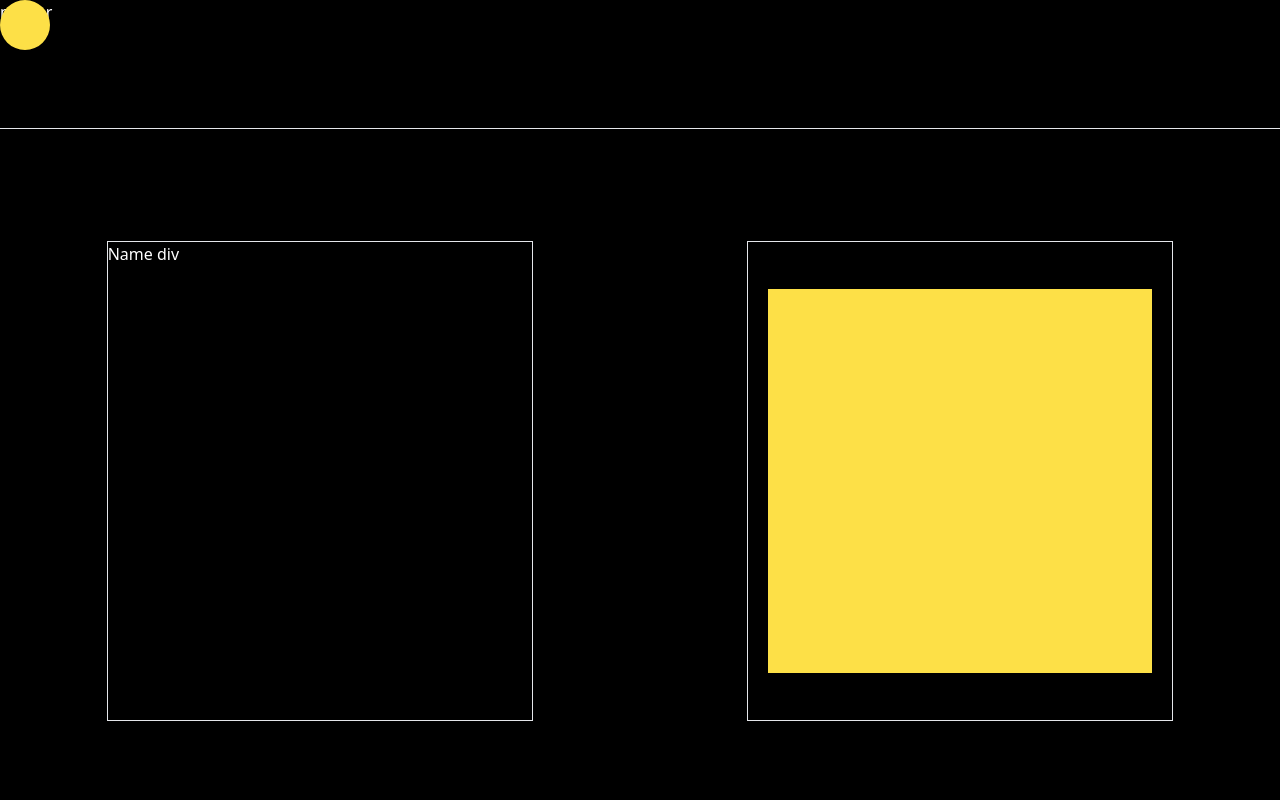
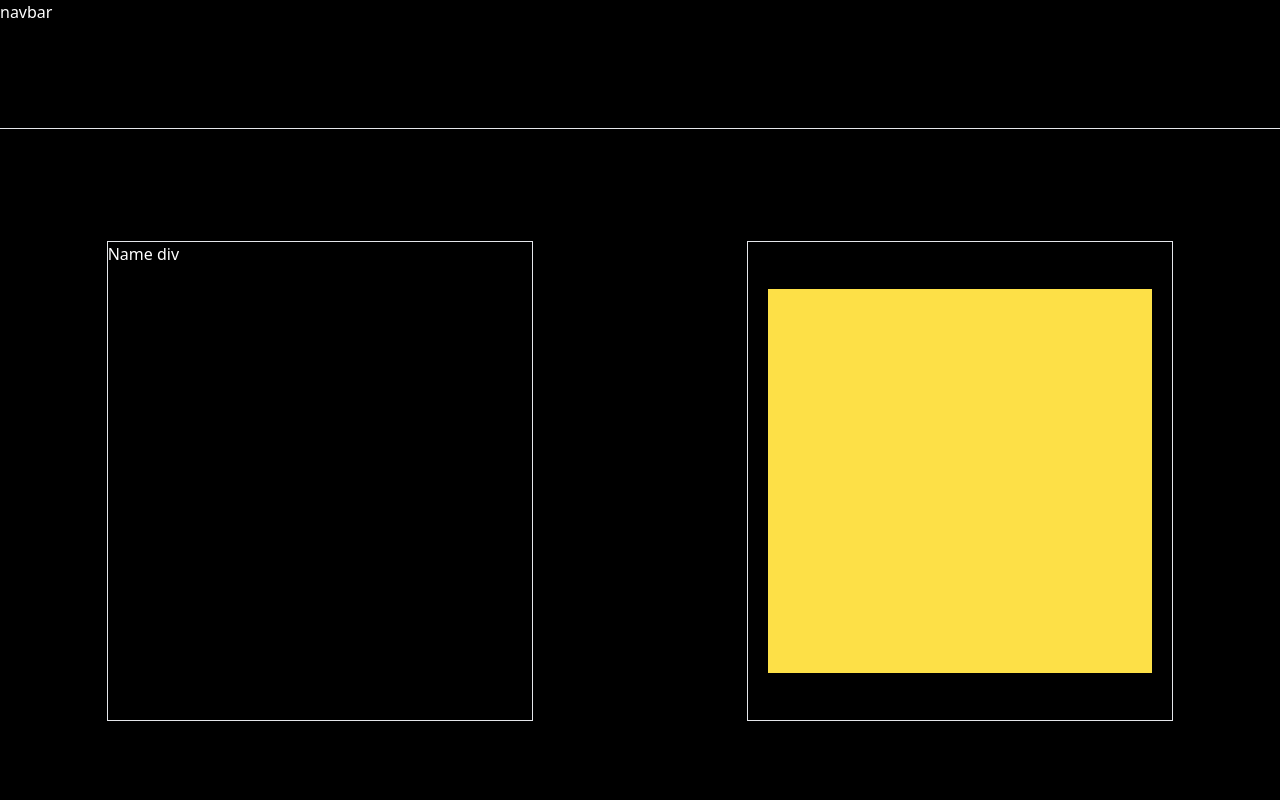
Before and after one commit to ShreyasGanesh911/Portfolio-2.0, a React (Create React App) app: page / in a window 1280 px wide. Shown: the top 800 px of the page. Built offline with nearby package versions, Linux system fonts and the light colour scheme.

Commit message:
code cleanup

```diff
--- a/src/Pages/Landing.tsx
+++ b/src/Pages/Landing.tsx
@@ -2,18 +2,18 @@ import { motion } from 'framer-motion'
 import React, { useEffect, useState } from 'react'
 
 export default function Landing() {
-  const [mouse,setMouse] = useState({x:0,y:0})
-  useEffect(()=>{
-    const myFunc = (e:MouseEvent)=>setMouse({x:e.clientX-25,y:e.clientY-25})
-    window.addEventListener('mousemove',myFunc)
-    return ()=>{
-      window.removeEventListener('mousemove',myFunc)
-    }
-  },[])
+  // const [mouse,setMouse] = useState({x:0,y:0})
+  // useEffect(()=>{
+  //   const myFunc = (e:MouseEvent)=>setMouse({x:e.clientX-25,y:e.clientY-25})
+  //   window.addEventListener('mousemove',myFunc)
+  //   return ()=>{
+  //     window.removeEventListener('mousemove',myFunc)
+  //   }
+  // },[])
   return (
     <>
      <section className='page bg-black text-white flex items-start pt-28 justify-around'>
-      <motion.div animate={{x:mouse.x,y:mouse.y}} transition={{duration:0,delay:0}} style={{height:50,width:50}}  className=' rounded-full fixed top-0 left-0 bg-yellow-300 pointer-events-none'/>
+      {/* <motion.div animate={{x:mouse.x,y:mouse.y}} transition={{duration:0,delay:0}} style={{height:50,width:50}}  className=' rounded-full fixed top-0 left-0 bg-yellow-300 pointer-events-none'/> */}
       <div className='h-full w-1/3 border ' style={{height:'60vh'}}>
         Name div
       </div>
```
